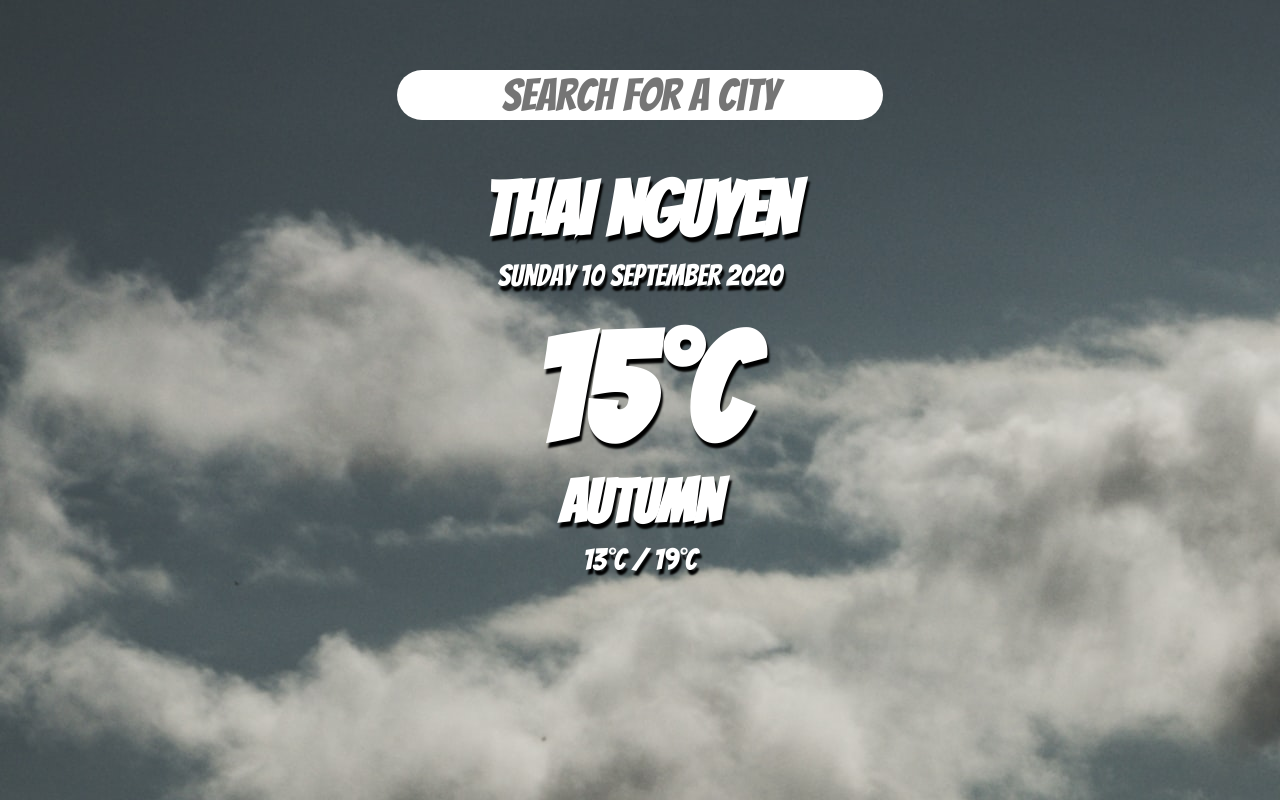
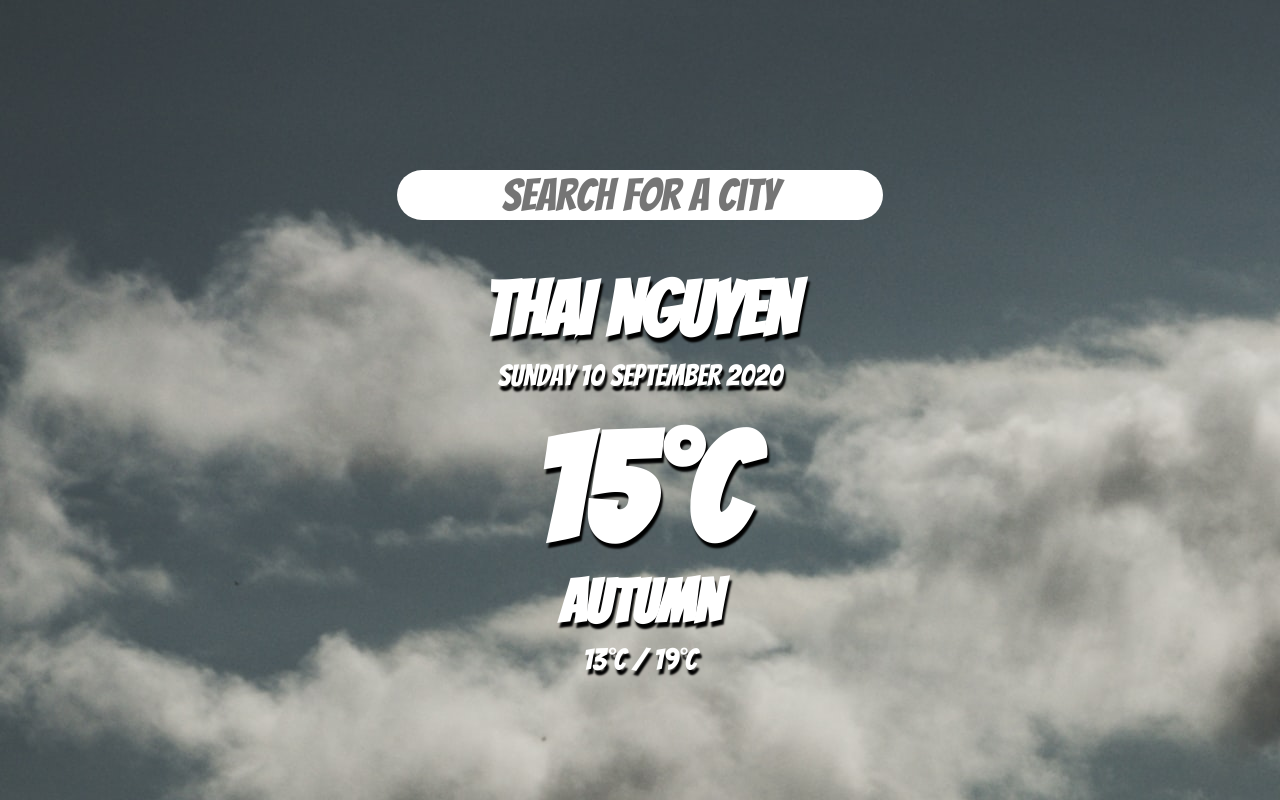
Before and after one commit to leanhtuandev/weather, a PHP site: page / in a window 1280 px wide. Run offline with PHP 8.4, Linux system fonts and the light colour scheme.

Commit message:
Update style.css

```diff
--- a/css/style.css
+++ b/css/style.css
@@ -81,6 +81,11 @@ input:focus {
     font-size: 30px;
     text-shadow: 2px 5px 2px black;
 }
+@media screen and (min-height: 769px) {
+    .app-weather {
+        margin-top: 100px;
+    }
+}
 
 @keyframes fadeIn {
     from {
```
